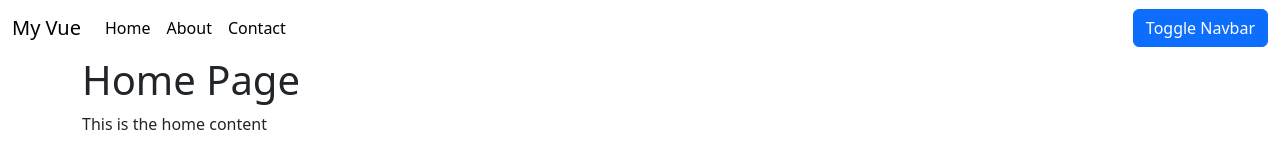
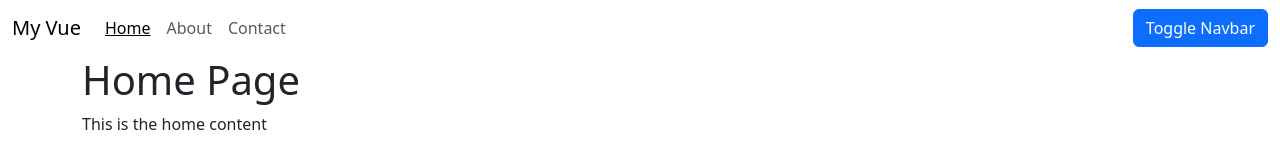
Before and after one commit to WietekeNederkoorn/my-vue.js-website-cli, a Vue app: page / in a window 1280 px wide. Shown: the top 160 px of the page. Built offline with nearby package versions, Linux system fonts and the light colour scheme.

Commit message:
correcting mistakes

```diff
--- a/src/components/NavbarLink.vue
+++ b/src/components/NavbarLink.vue
@@ -1,7 +1,7 @@
 <template>
     <a
         class="nav-link"
-        :class="{active: activePage==index}"
+        :class="activeClasses"
         aria-current="page"
         :href= "page.link.url"
         :title="'This link goed to the ${page.link.text} page'"
```
